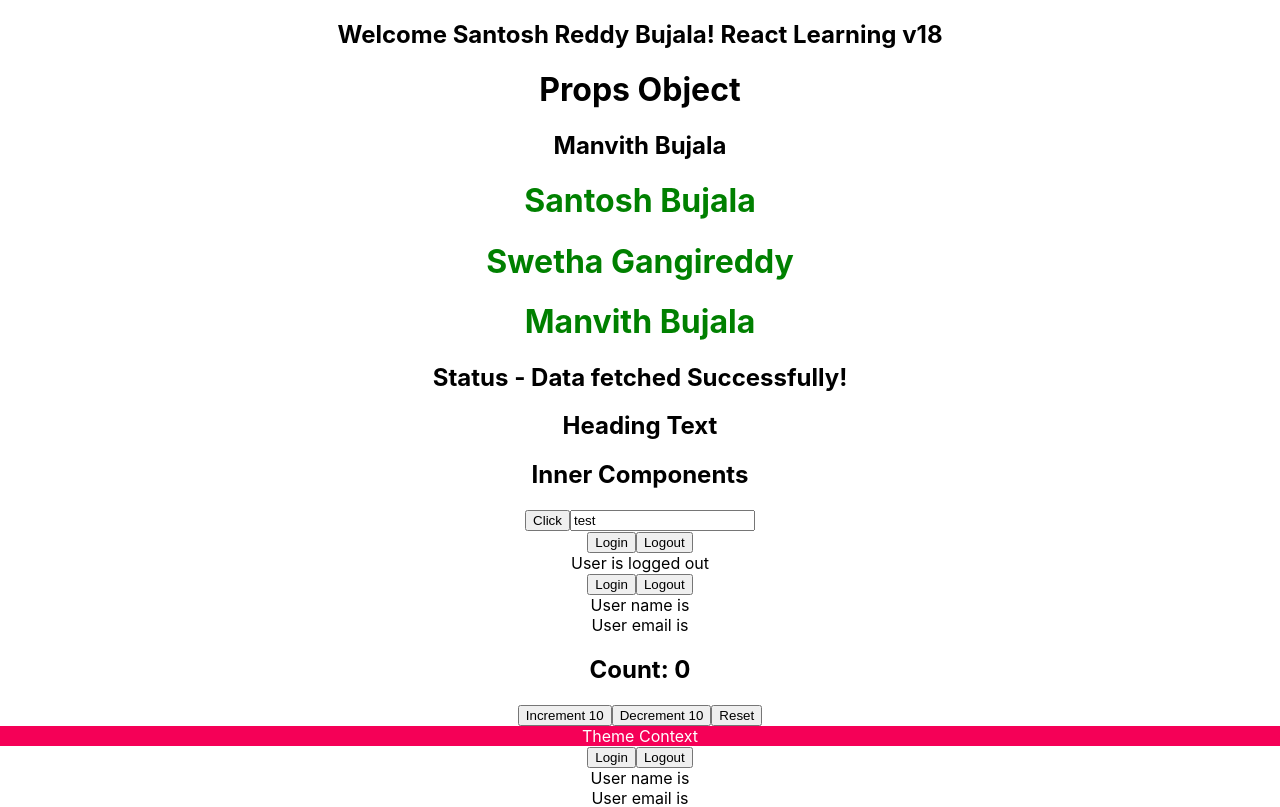
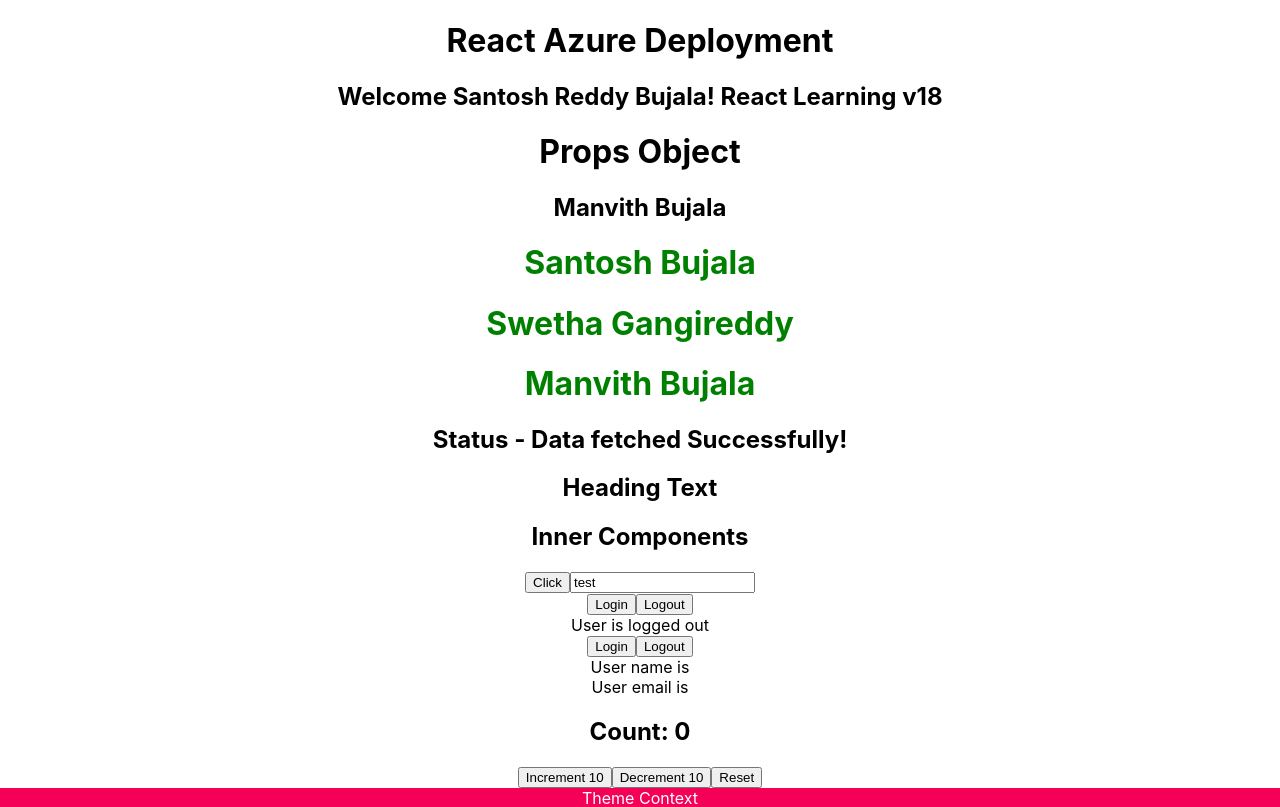
Before and after one commit to SantoshReddyBujala/React_Projects, a React (Create React App) app in the folder react-typescript/: page / in a window 1280 px wide. Shown: the top 807 px of the page. Built offline with nearby package versions, Linux system fonts and the light colour scheme.

Commit message:
React Azure Deplopyment

```diff
--- a/react-typescript/src/App.tsx
+++ b/react-typescript/src/App.tsx
@@ -45,6 +45,7 @@ function App() {
   ];
   return (
     <div className="App">
+      <h1>React Azure Deployment</h1>
       <Greet name="Santosh Reddy Bujala" version={18} isLogedin={true} />
       <Person name={personName} />
       <PersonsList names={nameList} />
```
